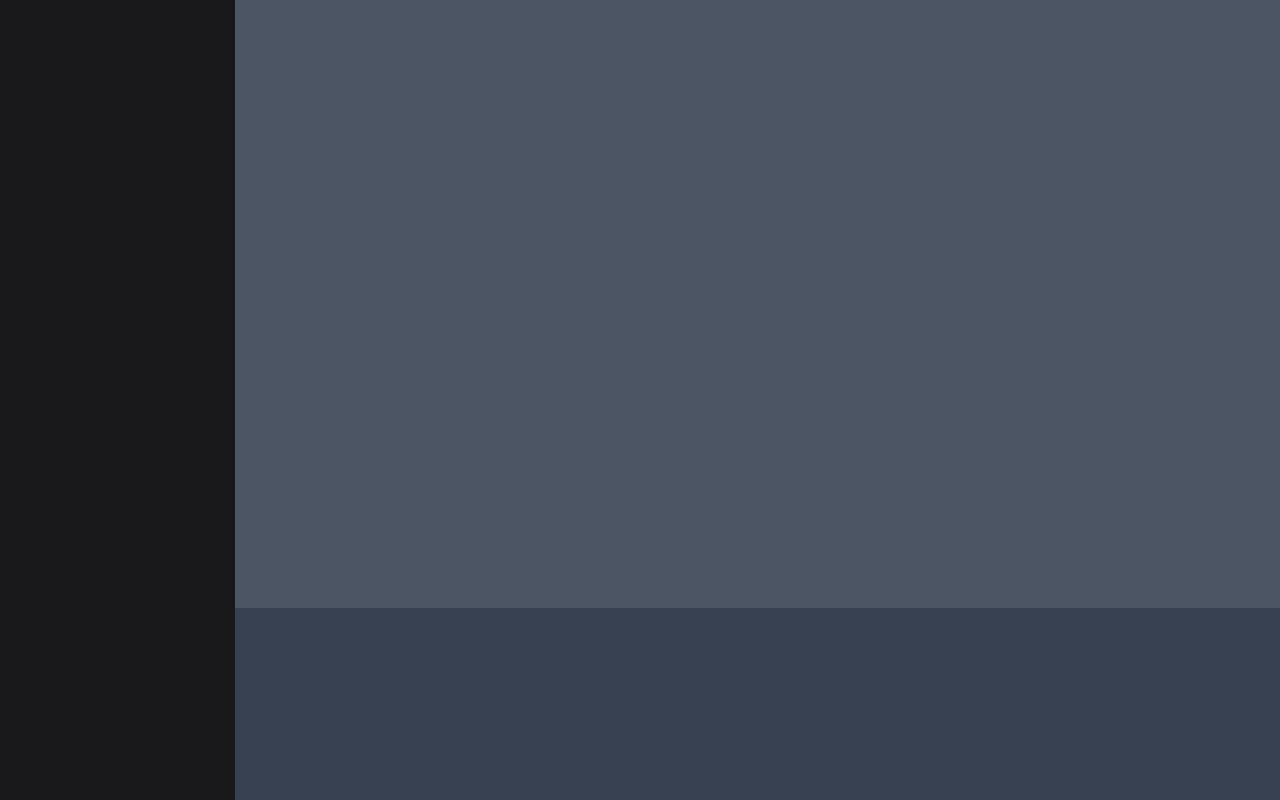
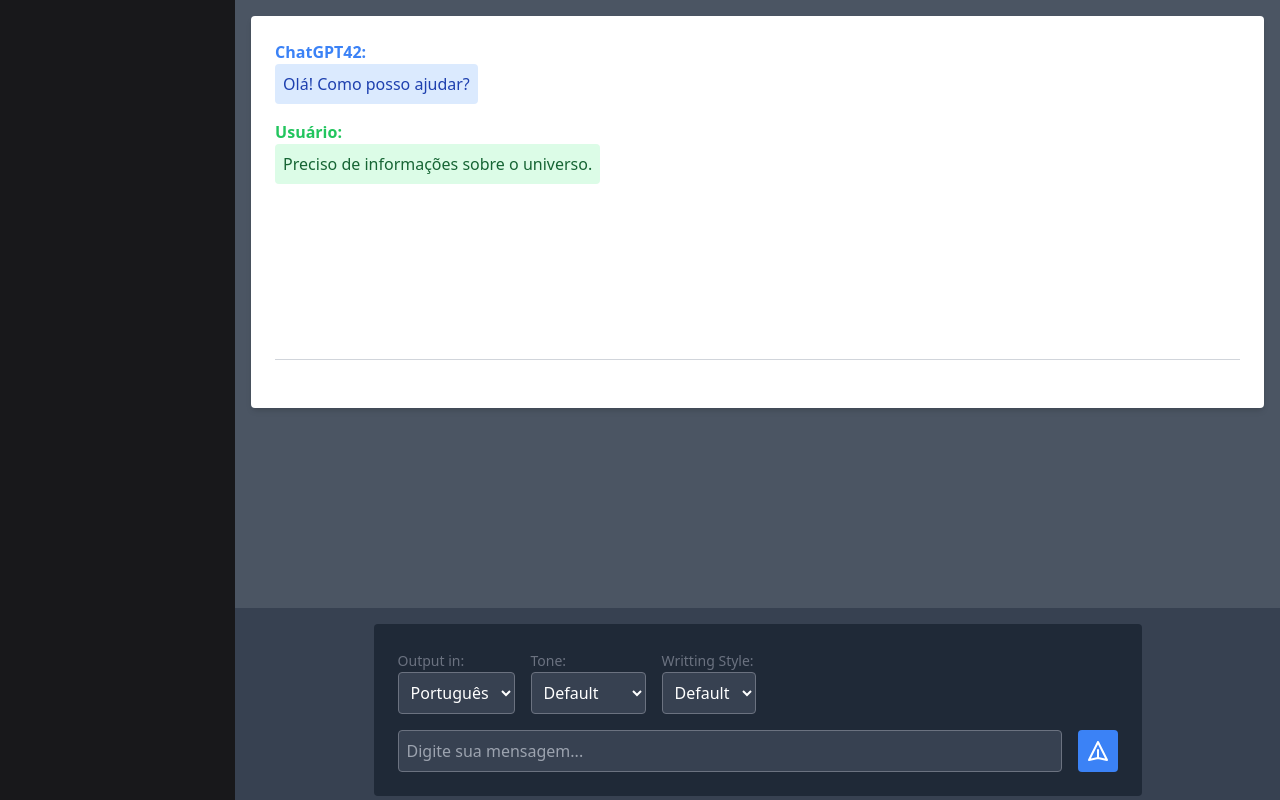
Before and after one commit to eufelipe/chat-gpt-42-nextjs, a Next.js app: page / in a window 1280 px wide. Built offline with nearby package versions, Linux system fonts and the light colour scheme.

Commit message:
chore: add initial form componentization

```diff
--- /dev/null
+++ b/src/app/components/ChatForm.tsx
@@ -0,0 +1,36 @@
+import ChatOptions from "./ChatOptions";
+
+export default function ChatForm() {
+  return (
+    <form className="space-y-4 bg-gray-800 p-6 max-w-3xl mt-4 mx-auto rounded">
+      <ChatOptions />
+
+      <div className="flex space-x-4">
+        <input
+          type="text"
+          className="flex-grow border border-gray-500 text-white bg-gray-700 rounded p-2 focus:outline-none focus:border-blue-300"
+          placeholder="Digite sua mensagem..."
+        />
+        <button
+          type="submit"
+          className="bg-blue-500 text-white font-semibold p-2 rounded inline-flex items-center"
+        >
+          <svg
+            xmlns="http://www.w3.org/2000/svg"
+            className="h-6 w-6"
+            fill="none"
+            viewBox="0 0 24 24"
+            stroke="currentColor"
+          >
+            <path
+              strokeLinecap="round"
+              strokeLinejoin="round"
+              strokeWidth="2"
+              d="M12 19l9 2-9-18-9 18 9-2zm0 0v-8"
+            />
+          </svg>
+        </button>
+      </div>
+    </form>
+  );
+}
--- /dev/null
+++ b/src/app/components/ChatOptions.tsx
@@ -0,0 +1,49 @@
+export default function ChatOptions() {
+  return (
+    <div className="flex items-center space-x-4">
+      <div className="flex-col">
+        <label htmlFor="output" className="font-light text-sm text-gray-500 ">
+          Output in:
+        </label>
+        <br />
+        <select
+          id="output"
+          className="border border-gray-500 text-white bg-gray-700 rounded p-2 focus:outline-none focus:border-blue-300"
+        >
+          <option>Português</option>
+          <option>Inglês</option>
+        </select>
+      </div>
+      <div className="flex-col">
+        <label htmlFor="tone" className="font-light text-sm text-gray-500">
+          Tone:
+        </label>
+        <br />
+        <select
+          id="tone"
+          className="border border-gray-500 text-white bg-gray-700 rounded p-2 focus:outline-none focus:border-blue-300"
+        >
+          <option>Default</option>
+          <option>Emotional</option>
+        </select>
+      </div>
+
+      <div className="flex-col">
+        <label
+          htmlFor="writingStyle"
+          className="font-light text-sm text-gray-500"
+        >
+          Writting Style:
+        </label>
+        <br />
+        <select
+          id="writingStyle"
+          className="border border-gray-500 text-white bg-gray-700 rounded p-2 focus:outline-none focus:border-blue-300"
+        >
+          <option>Default</option>
+          <option>Poético</option>
+        </select>
+      </div>
+    </div>
+  );
+}
--- /dev/null
+++ b/src/app/components/Footer.tsx
@@ -0,0 +1,9 @@
+import ChatForm from "./ChatForm";
+
+export default function Footer() {
+  return (
+    <div className="bg-zinc-900 w-72">
+      <ChatForm />
+    </div>
+  );
+}
--- /dev/null
+++ b/src/app/components/Messages.tsx
@@ -0,0 +1,20 @@
+export default function Messages() {
+  return (
+    <div className="bg-white shadow-md rounded p-6">
+      <div className="overflow-y-auto h-80 mb-6 border-b border-gray-300 pb-4">
+        <div className="mb-4">
+          <div className="text-blue-500 font-semibold">ChatGPT42:</div>
+          <div className="bg-blue-100 text-blue-800 rounded p-2 inline-block">
+            Olá! Como posso ajudar?
+          </div>
+        </div>
+        <div className="mb-4">
+          <div className="text-green-500 font-semibold">Usuário:</div>
+          <div className="bg-green-100 text-green-800 rounded p-2 inline-block">
+            Preciso de informações sobre o universo.
+          </div>
+        </div>
+      </div>
+    </div>
+  );
+}
--- /dev/null
+++ b/src/app/components/Sidebar.tsx
@@ -0,0 +1,3 @@
+export default function Sidebar() {
+  return <div className="bg-zinc-900 w-72"></div>;
+}
--- /dev/null
+++ b/src/app/components/index.ts
@@ -0,0 +1,5 @@
+export { default as ChatForm } from "./ChatForm";
+export { default as ChatOptions } from "./ChatOptions";
+export { default as Footer } from "./Footer";
+export { default as Messages } from "./Messages";
+export { default as Sidebar } from "./Sidebar";
--- a/src/app/page.tsx
+++ b/src/app/page.tsx
@@ -1,12 +1,17 @@
+import { ChatForm, Messages, Sidebar } from "./components";
+
 export default function Home() {
   return (
     <div className="h-screen flex">
-      <div className="bg-zinc-900 w-72"></div>
+      <Sidebar />
+      <div className="flex flex-col w-full">
+        <div className="flex-1 overflow-y-auto p-4">
+          <Messages />
+        </div>
 
-      <div className="flex flex-col w-full">
-        <div className="flex-1 overflow-y-auto p-4"></div>
-
-        <div className="bg-gray-700 h-48"></div>
+        <div className="bg-gray-700 h-48">
+          <ChatForm />
+        </div>
       </div>
     </div>
   );
```
